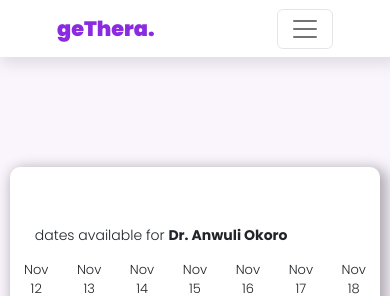
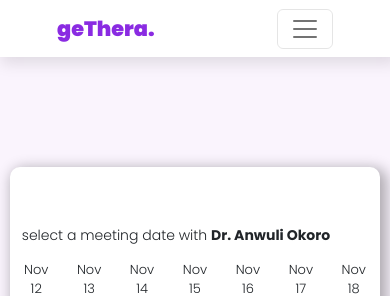
Before and after one commit to kenthankGod/get-thera-frontend, a React (Create React App) app: page /calendar/1 in a window 390 px wide. Shown: the top 296 px of the page. Built offline with nearby package versions, Linux system fonts and the light colour scheme; sample sign-in values are in the browser's storage; a web font is replaced by a local one.

Commit message:
made some style changes

```diff
--- a/src/components/calendar/Calendar.css
+++ b/src/components/calendar/Calendar.css
@@ -22,7 +22,7 @@
 }
 
 .calendar_and_time_container h6{
-  padding-left: 25px;
+  padding-left: 12px;
   padding-top: 40px;
   /* padding-bottom: 30px; */
   font-weight: 100;
--- a/src/components/calendar/Calendar.js
+++ b/src/components/calendar/Calendar.js
@@ -50,7 +50,7 @@ const Calendar = () => {
       });
     }
     setDays(next10Days);
-  }, []);
+  }, [handleSetTherapist]);
 
   return (
     <>
@@ -60,9 +60,10 @@ const Calendar = () => {
         animate={{ opacity: 1, y: 0 }}
         transition={{ duration: 0.9 }}
       >
+
         <div className="calendar">
           <h6>
-            dates available for{" "}
+            select a meeting date with {" "}
             <span className="therapist_name">{therapistJson.name}</span> <br />
           </h6>
           <div className="date">
--- a/src/components/calendar/time/Time.css
+++ b/src/components/calendar/time/Time.css
@@ -76,12 +76,13 @@
     background-color: crimson;
 }
 
-@media screen and (max-width: 625px)   {
+@media screen and (max-width: 600px)   {
     .buttons{
-        width: 230px;
+        width: 285px;
+        height: 40px;
     }
 
     .time_container{
-        padding-top:50px;
+        /* padding-top:50px; */
     }
 }
--- a/src/components/header/UserLoggedIn.js
+++ b/src/components/header/UserLoggedIn.js
@@ -6,7 +6,7 @@ import { FaSignOutAlt } from "react-icons/fa";
 import useAuthContext from "../../context/auth_context/AuthContext";
 
 const UserLoggedIn = () => {
-  const { user, logOut } = useAuthContext();
+  const { logOut } = useAuthContext();
 
   return (
     <div>
--- a/src/components/hero/Hero.js
+++ b/src/components/hero/Hero.js
@@ -1,21 +1,9 @@
-import { React, useState, setTimeout, useEffect } from "react";
+import { React } from "react";
 
 import "./HeroSection.css";
 import HeroSections from "./HeroSections";
 
 const Hero = () => {
-  const [loading, setLoading] = useState();
-
-  // useEffect(() => {
-  //   setTimeout(() => {
-  //     alert("444")
-  //   }, 2000);
-  // }, []);
-
-  // setTimeout(() => {
-  //       alert("444")
-  //     }, 2000);
-
   return (
     <>
       <HeroSections />
--- a/src/components/pages/therapists/Therapist.css
+++ b/src/components/pages/therapists/Therapist.css
@@ -100,4 +100,10 @@ justify-content: center;
 .banner .search_input{
     width: 100%;
 }
+
+.card{
+    width: 290px;
+    margin: 10px;
+}
+
     }
--- a/src/components/utils/ProtectedRoutes.js
+++ b/src/components/utils/ProtectedRoutes.js
@@ -1,13 +1,11 @@
 import React from "react";
 import { useEffect } from "react";
-import {Redirect, Outlet, Navigate, Route, useNavigate } from "react-router-dom";
-import useAuthContext from "../../context/auth_context/AuthContext";
+import {useNavigate } from "react-router-dom";
+
 
 
 const ProtectedRoutes = (props) => {
   const {Component} = props
-  // const { user, setUser } = useAuthContext();
-// console.log(`protected Route`, user)
 const navigate = useNavigate()
 
 useEffect(() =>  {
--- a/src/context/TherapistContext.js
+++ b/src/context/TherapistContext.js
@@ -1,4 +1,4 @@
-import { createContext, useContext, useEffect, useState } from "react";
+import { createContext, useContext, useState } from "react";
 
 import therapistData from "../components/pages/therapists/TherapistData";
 
```
